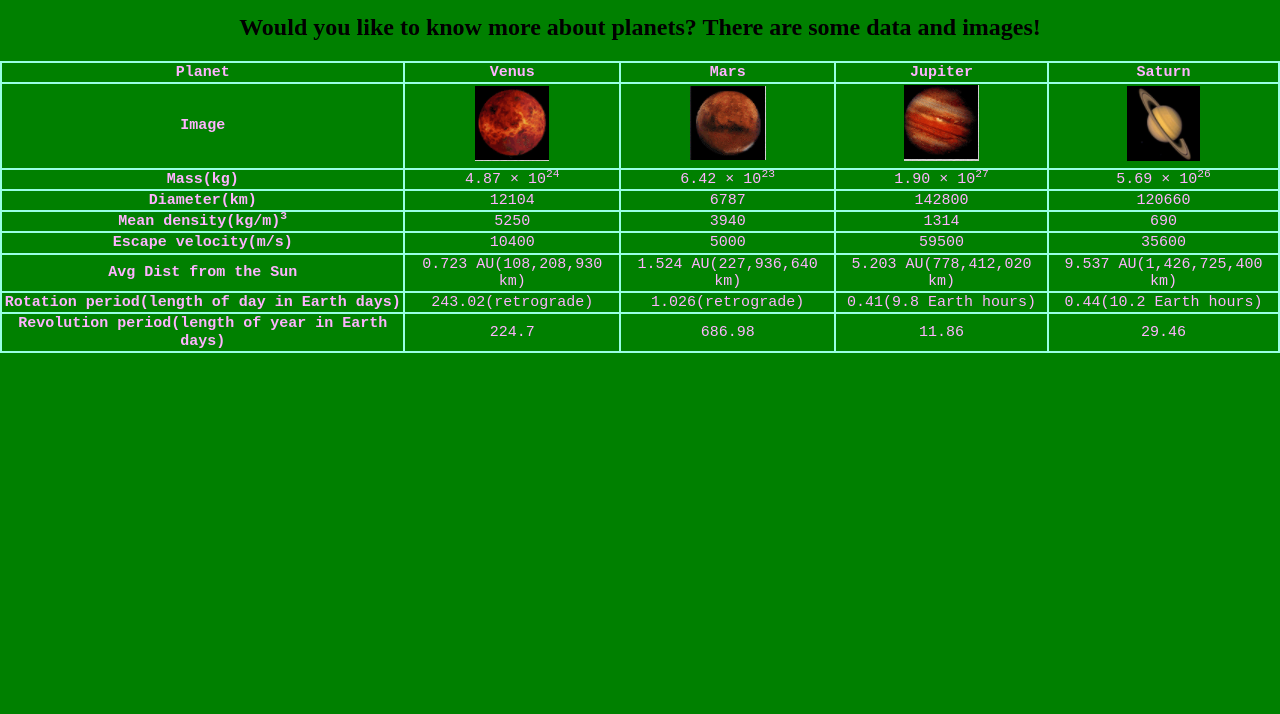
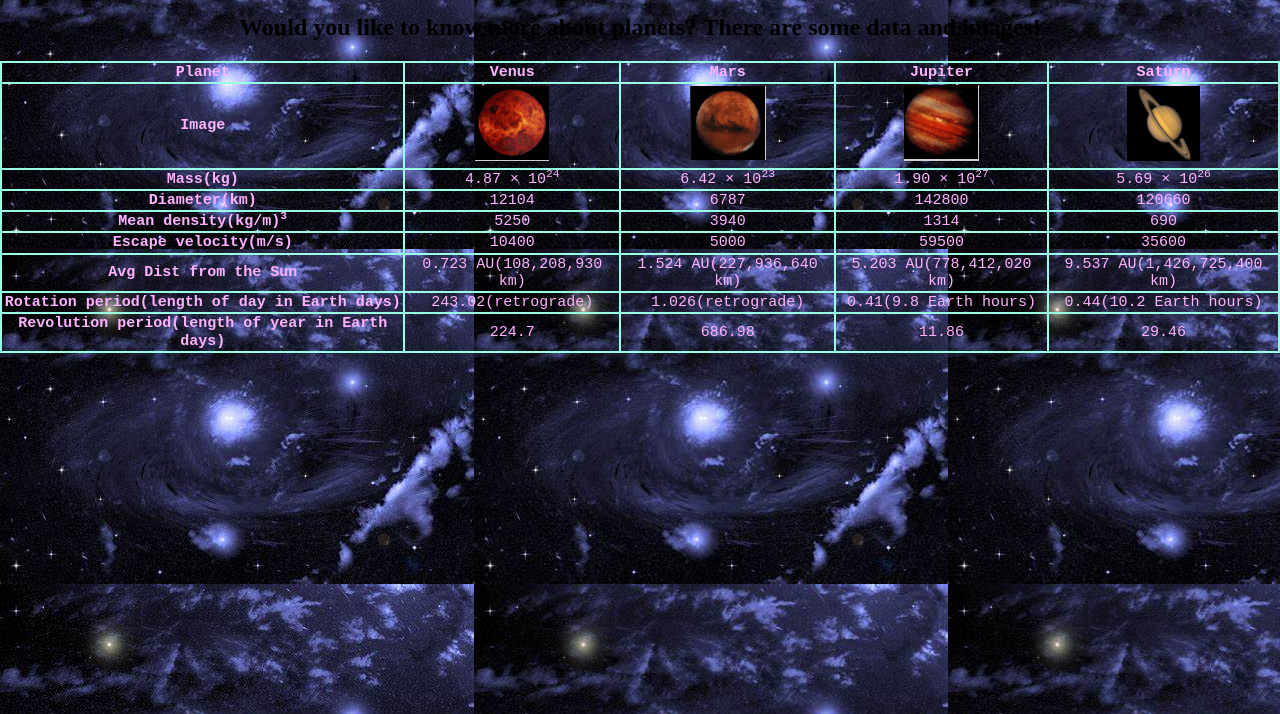
Before and after one commit to Youdi123/Lab-5, a plain HTML site: page index.html in a window 1280 px wide. Shown: the part 86-800 px from the top of the page. Drawn offline with Linux system fonts and the light colour scheme.

Commit message:
Update style.css

```diff
--- a/css/style.css
+++ b/css/style.css
@@ -1,5 +1,6 @@
 body {
-  background-color: green;
+  background: url('../media/background.jpg');
+  background-size: cover
   text-align: center;
 h1 {
   font-family: Palatino Linotype;
```
